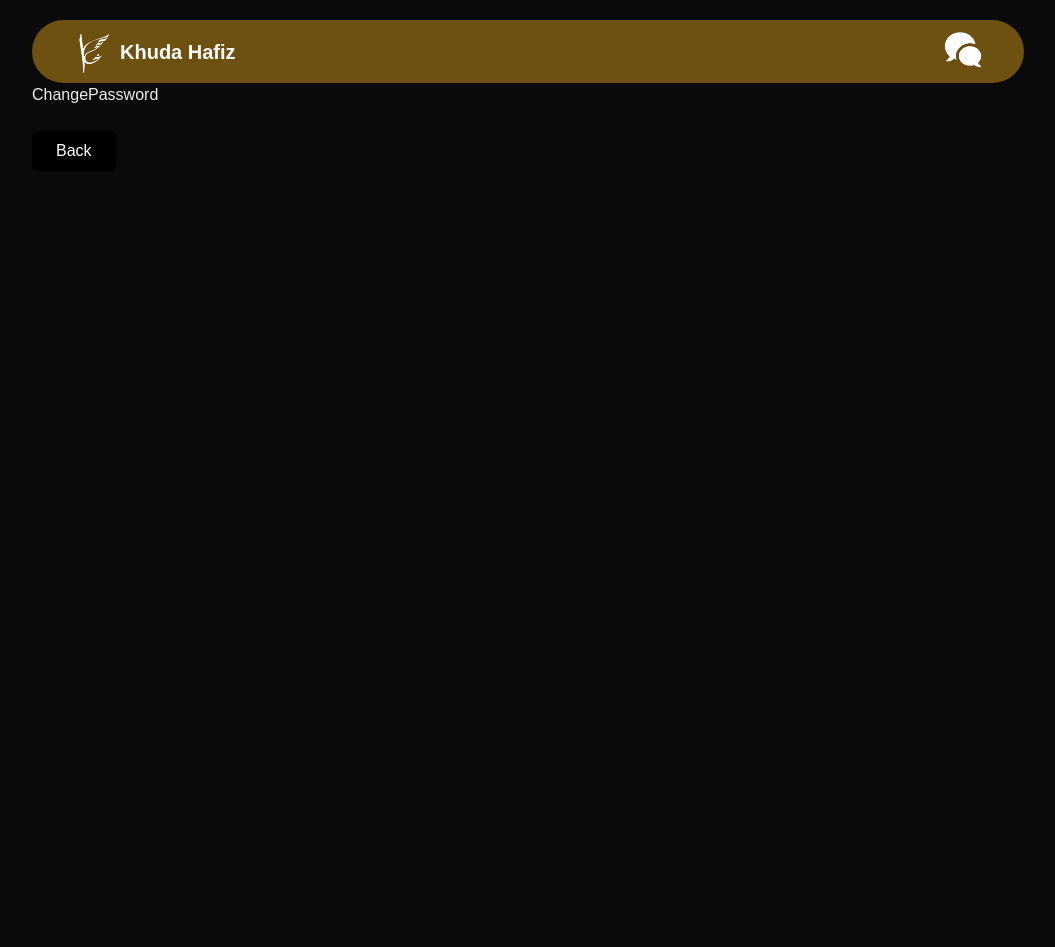
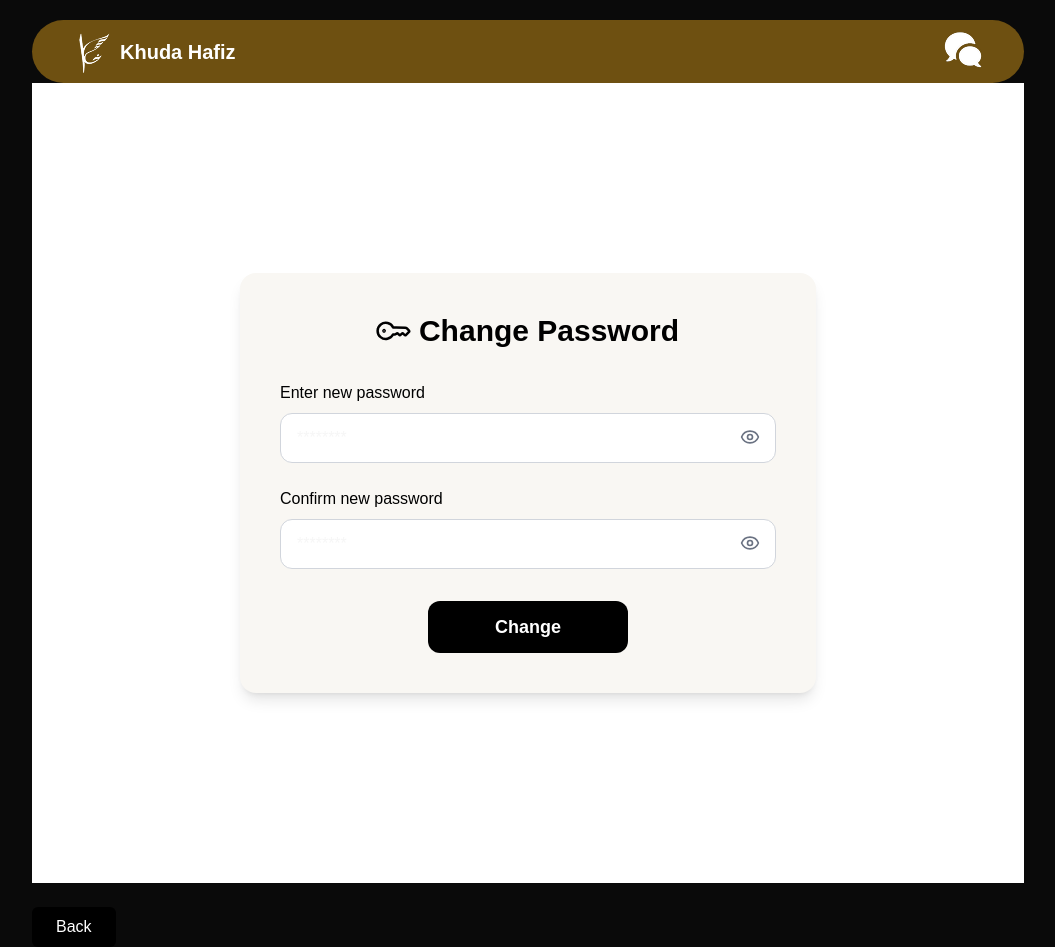
Before and after one commit to muhiu-din/KhudaHafizWeb, a Next.js app: page /auth/change-password in a window 1280 px wide. Shown: the whole page, without its empty margins (112-1167 px from the left). Before the commit the page ends 800 px from the top, so only its background shows below. Built offline with nearby package versions, Linux system fonts and the light colour scheme.

Commit message:
Added ForgotPassword and ChangePassword pages

```diff
--- a/app/(api)/auth/change-password/page.jsx
+++ b/app/(api)/auth/change-password/page.jsx
@@ -1,7 +1,61 @@
+"use client";
+import { useState } from "react";
+import { Eye, EyeOff, KeyRound } from "lucide-react";
+
 const ChangePassword = () => {
+    const [showPassword, setShowPassword] = useState(false);
+
     return (
-        <div>ChangePassword</div>
-    )
-}
+        <div className="min-h-screen flex items-center justify-center bg-white px-4">
+            <div className="w-full max-w-xl p-10 rounded-2xl bg-[#f9f7f3] shadow-lg">
+                <h1 className="text-center text-3xl font-bold text-black mb-8 flex items-center justify-center gap-3">
+                    <KeyRound size={30} className="text-black scale-x-[-1] rotate-316 "  />
+                    <span>Change Password</span>
+                </h1>
 
-export default ChangePassword
+                {/* Password 1 */}
+                <div className="flex flex-col mb-6 relative">
+                    <label htmlFor="password" className="text-black mb-2 font-medium">Enter new password</label>
+                    <input
+                        type={showPassword ? "text" : "password"}
+                        name="password"
+                        placeholder="********"
+                        className="w-full px-4 py-3 rounded-xl border border-gray-300 bg-white
+                        focus:outline-none focus:ring-2 focus:ring-[#6E5011] focus:border-transparent pr-12"
+                    />
+                    <div
+                        className="absolute right-4 top-14 transform -translate-y-1/2 cursor-pointer text-gray-500"
+                        onClick={() => setShowPassword(!showPassword)}
+                    >
+                        {showPassword ? <EyeOff size={20} /> : <Eye size={20} />}
+                    </div>
+                </div>
+
+                {/* Password 2 */}
+                <div className="flex flex-col mb-8 relative">
+                    <label htmlFor="confirmPassword" className="text-black mb-2 font-medium">Confirm new password</label>
+                    <input
+                        type={showPassword ? "text" : "password"}
+                        name="confirmPassword"
+                        placeholder="********"
+                        className="w-full px-4 py-3 rounded-xl border border-gray-300 bg-white
+                        focus:outline-none focus:ring-2 focus:ring-[#6E5011] focus:border-transparent pr-12"
+                    />
+                    <div
+                        className="absolute right-4 top-14 transform -translate-y-1/2 cursor-pointer text-gray-500"
+                        onClick={() => setShowPassword(!showPassword)}
+                    >
+                        {showPassword ? <EyeOff size={20} /> : <Eye size={20} />}
+                    </div>
+                </div>
+                {/* Button */}
+                <button className="w-50 bg-black text-white py-3 rounded-xl font-semibold text-lg hover:bg-[#1a1a1a] transition-colors block mx-auto">
+                    Change
+                </button>
+
+            </div>
+        </div>
+    );
+};
+
+export default ChangePassword;
--- a/app/(api)/auth/forgot-password/page.jsx
+++ b/app/(api)/auth/forgot-password/page.jsx
@@ -1,6 +1,46 @@
+import Link from "next/link"
+
 const ForgotPassword = () => {
     return (
-        <div>ForgotPassword</div>
+        <div className="rounded-xl p-4 bg-[#F5F4F0] shadow-2xl min-h-3/5 flex mt-10">
+            <div className="flex w-full flex-row-reverse">
+                {/* Left side with image */}
+                <div className="w-1/2 flex justify-center items-center p-8 bg-[#49350a] rounded-xl">
+                 <img
+                    src="/auth-icons/resetP.png"
+                    alt="Forgot Password illustration"
+                    className="max-w-full h-auto object-contain"
+                />
+                </div>
+
+                <div className="w-1/2 flex items-center justify-center p-8">
+    <div className="w-full max-w-md rounded-lg p-8">
+        <h1 className="text-center text-4xl font-bold text-[#473203] mb-6">
+            Forgot Password
+        </h1>
+
+        {/* Email */}
+        <div className="flex flex-col mb-4">
+            <label htmlFor="email" className="text-black mb-1">Email</label>
+            <input
+                type="email"
+                name="email"
+                placeholder="example@gmail.com"
+                className="w-full px-4 py-2 rounded-md border border-gray-300 bg-white
+                focus:outline-none focus:ring-2 focus:ring-[#6E5011] focus:border-transparent"
+            />
+        </div>
+
+        {/* Button */}
+        <button className="w-full bg-[#281202] text-white py-2 rounded-md hover:bg-[#372111] transition-colors">
+            Check Your Email
+        </button>
+    </div>
+</div>
+
+
+            </div>
+        </div>
     )
 }
 
--- a/app/(api)/auth/login/page.jsx
+++ b/app/(api)/auth/login/page.jsx
@@ -41,7 +41,7 @@ const Login = () => {
                             <Link className="text-blue-700 my-2 font-semibold" href={"/auth/forgot-password"}>Forgot Password?</Link>
                         </div>
 
-                        <button className="w-full bg-[#49350a] text-white py-2 rounded-md hover:bg-[#5a410e] transition-colors">
+                        <button className="w-full bg-[#281202] text-white py-2 rounded-md hover:bg-[#372111] transition-colors">
                             Login
                         </button>
                         <div className="flex items-center my-2">
--- a/app/(api)/auth/signup/page.jsx
+++ b/app/(api)/auth/signup/page.jsx
@@ -79,7 +79,7 @@ const Signup = () => {
                         </div>
 
                         {/* Signup Button */}
-                        <button className="w-full bg-[#49350a] text-white py-2 rounded-md hover:bg-[#5a410e] transition-colors">
+                        <button className="w-full bg-[#281202] text-white py-2 rounded-md hover:bg-[#372111] transition-colors">
                             Signup
                         </button>
 
```
Also changed, not shown: public/auth-icons/resetP.png (added), 1 other file (tests, documents, lock files or other folders).
